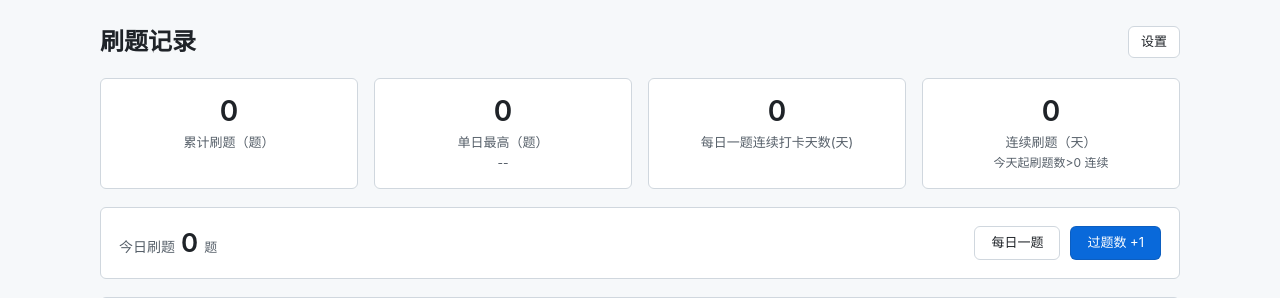
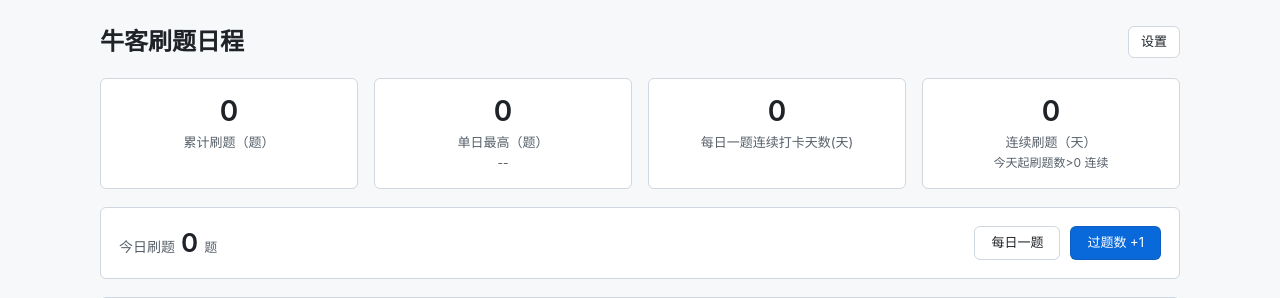
Before and after one commit to WithRain0119/CodeAgenda, a Flask app: page / in a window 1280 px wide. Shown: the top 298 px of the page. Run offline with Flask 3, Linux system fonts and the light colour scheme; data that the repository does not hold is empty.

Commit message:
change the tittle
将标题名字换成了牛客刷题日程

```diff
--- a/templates/index.html
+++ b/templates/index.html
@@ -3,13 +3,13 @@
 <head>
   <meta charset="utf-8">
   <meta name="viewport" content="width=device-width, initial-scale=1">
-  <title>刷题记录</title>
+  <title>牛客刷题日程</title>
   <link rel="stylesheet" href="/static/style.css">
 </head>
 <body>
   <div class="page">
     <div class="topbar">
-      <h1 class="page-title">刷题记录</h1>
+      <h1 class="page-title">牛客刷题日程</h1>
       <button id="btn-settings" type="button">设置</button>
     </div>
 
```
